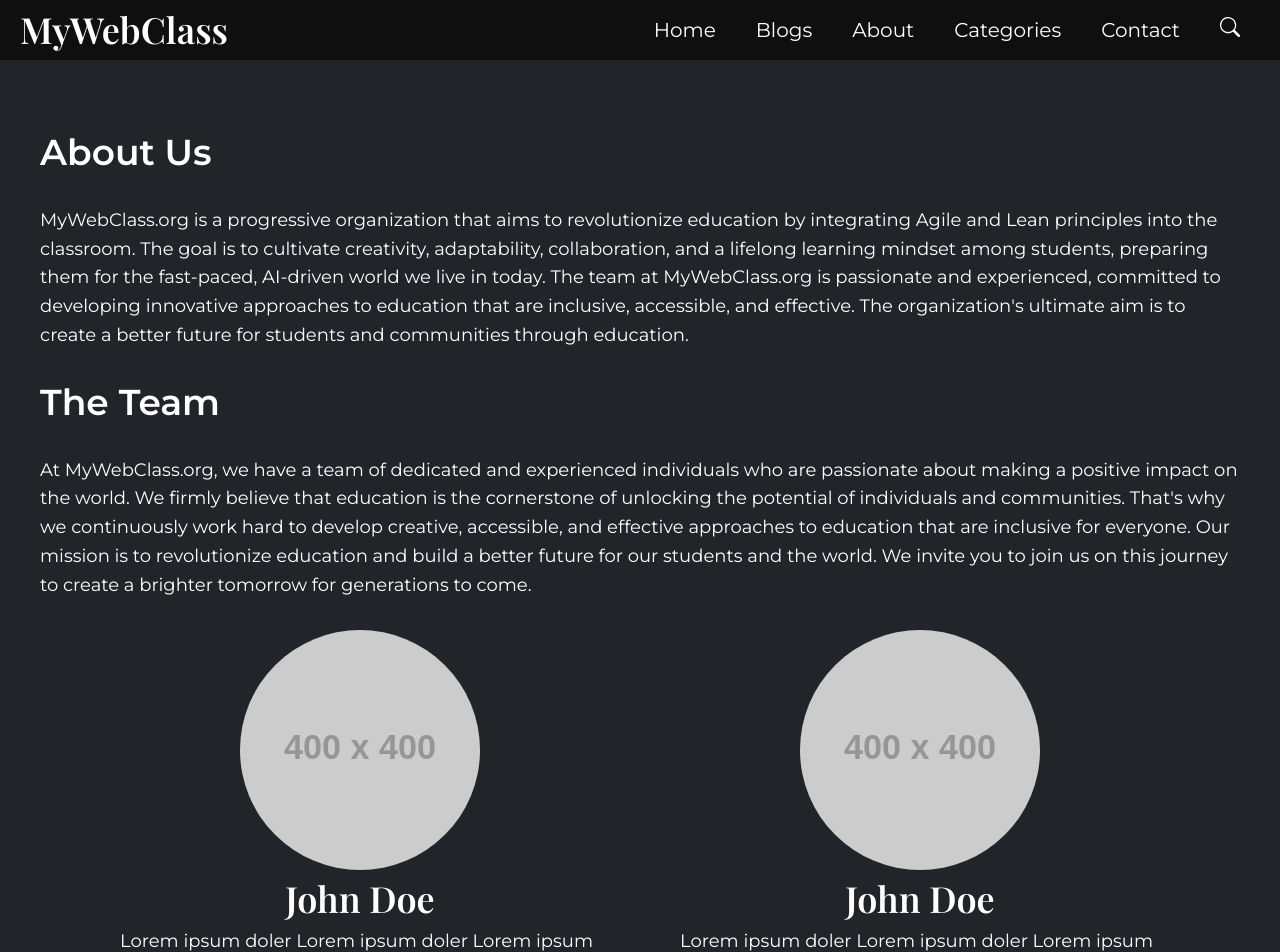
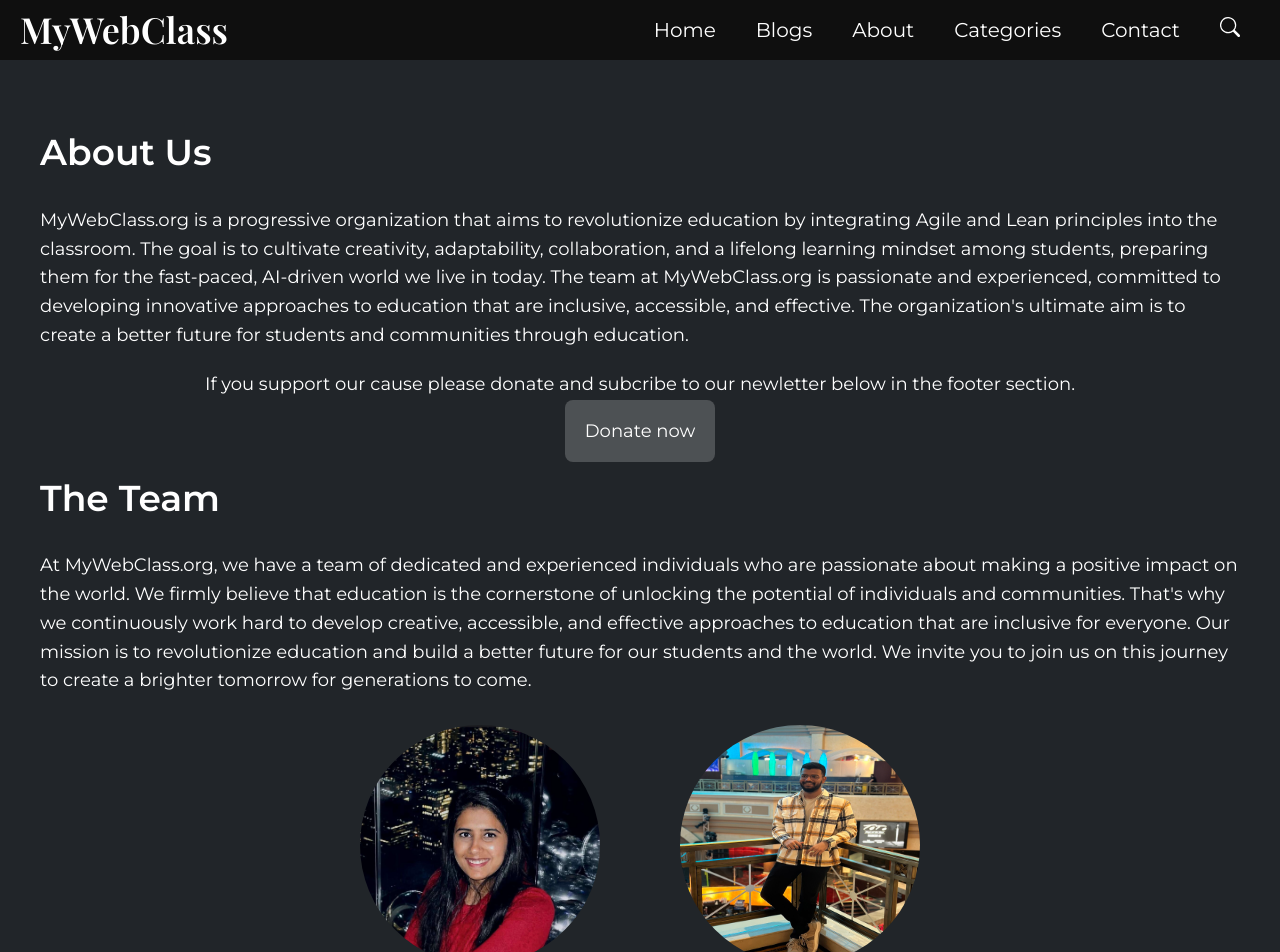
Before and after one commit to NJIT-WIS/project-2-team-straw-hat, a Next.js app: page /about in a window 1280 px wide. Shown: the top 952 px of the page. Built offline with nearby package versions, Linux system fonts and the light colour scheme; a web font is replaced by a local one.

Commit message:
about page fixing

```diff
--- a/next.config.js
+++ b/next.config.js
@@ -18,6 +18,7 @@ const nextConfig = {
       "m.media-amazon.com",
       "upload.wikimedia.org",
       "cdn.kastatic.org",
+      "placehold.co",
     ],
   },
 };
--- a/pages/about/about.module.css
+++ b/pages/about/about.module.css
@@ -39,5 +39,26 @@
 
 .teamImage {
   border-radius: 50% 50%;
+}
 
+.donateNowButton {
+  width: 100%;
+  margin-top: 20px;
+  text-align: center;
 }
+
+.donateNowButton span {
+  margin-top: 20px;
+  background-color: rgba(255, 255, 255, 0.2);
+  color: #fff;
+  padding: 20px;
+  border-radius: 8px;
+  text-align: center;
+  transition: all 0.2s ease-in;
+  cursor: pointer;
+}
+
+.donateNowButton span:hover {
+  background-color: #fff;
+  color: black;
+}
--- a/pages/about/index.js
+++ b/pages/about/index.js
@@ -3,7 +3,8 @@ import Layout from "../../components/layout";
 import styles from "./about.module.css";
 
 export default function About() {
-    return (<Layout>
+  return (
+    <Layout>
       <div class={styles.container}>
         <div class="row">
           <main class="col-md-9 ms-sm-auto col-lg-9 px-md-4">
@@ -11,42 +12,70 @@ export default function About() {
               About Us
             </h1>
             <section class="row">
-                        <p>MyWebClass.org is a progressive organization that aims to revolutionize education by integrating Agile and Lean principles into the classroom. The goal is to cultivate creativity, adaptability, collaboration, and a lifelong learning mindset among students, preparing them for the fast-paced, AI-driven world we live in today. The team at MyWebClass.org is passionate and experienced, committed to developing innovative approaches to education that are inclusive, accessible, and effective. The organization's ultimate aim is to create a better future for students and communities through education.</p>
+              <p>
+                MyWebClass.org is a progressive organization that aims to
+                revolutionize education by integrating Agile and Lean principles
+                into the classroom. The goal is to cultivate creativity,
+                adaptability, collaboration, and a lifelong learning mindset
+                among students, preparing them for the fast-paced, AI-driven
+                world we live in today. The team at MyWebClass.org is passionate
+                and experienced, committed to developing innovative approaches
+                to education that are inclusive, accessible, and effective. The
+                organization's ultimate aim is to create a better future for
+                students and communities through education.
+              </p>
             </section>
+            <div className={styles.donateNowButton}>
+                <p>If you support our cause please donate and subcribe to our newletter below in the footer section.</p>
+              <span>Donate now</span>
+            </div>
             <h1 class="fw-bold border-bottom" id="title">
               The Team
             </h1>
             <section class="row">
-                        <p>At MyWebClass.org, we have a team of dedicated and experienced individuals who are passionate about making a positive impact on the world. We firmly believe that education is the cornerstone of unlocking the potential of individuals and communities. That's why we continuously work hard to develop creative, accessible, and effective approaches to education that are inclusive for everyone. Our mission is to revolutionize education and build a better future for our students and the world. We invite you to join us on this journey to create a brighter tomorrow for generations to come.</p>
+              <p>
+                At MyWebClass.org, we have a team of dedicated and experienced
+                individuals who are passionate about making a positive impact on
+                the world. We firmly believe that education is the cornerstone
+                of unlocking the potential of individuals and communities.
+                That's why we continuously work hard to develop creative,
+                accessible, and effective approaches to education that are
+                inclusive for everyone. Our mission is to revolutionize
+                education and build a better future for our students and the
+                world. We invite you to join us on this journey to create a
+                brighter tomorrow for generations to come.
+              </p>
               <div className={styles.teamImagesContainer}>
                 <div className={styles.teamImageContainer}>
                   <Image
                     priority
-                                    src={"https://placehold.co/400x400/png"}
+                    src={"/pushti.jpg"}
                     height={240}
                     width={240}
                     className={styles.teamImage}
                     alt={"Hero Image"}
                   />
-                                <h4>John Doe</h4>
-                                <p>Lorem ipsum doler Lorem ipsum doler Lorem ipsum doler Lorem ipsum doler Lorem ipsum doler Lorem ipsum doler</p>
+                  <h4>Pushti Shah</h4>
+                  <p>Software Developer</p>
                 </div>
                 <div className={styles.teamImageContainer}>
                   <Image
                     priority
-                                    src={"https://placehold.co/400x400/png"}
+                    src={"/preet.jpeg"}
                     height={240}
                     width={240}
+                    object-fit="contain"
                     className={styles.teamImage}
                     alt={"Hero Image"}
                   />
-                                <h4>John Doe</h4>
-                                <p>Lorem ipsum doler Lorem ipsum doler Lorem ipsum doler Lorem ipsum doler Lorem ipsum doler Lorem ipsum doler</p>
+                  <h4>Preet Patel</h4>
+                  <p>Web Developer</p>
                 </div>
               </div>
             </section>
           </main>
         </div>
       </div>
-    </Layout>)
+    </Layout>
+  );
 }
```
Also changed, not shown: public/preet.jpeg (added), public/pushti.jpg (added). Lines whose indentation alone changed are shown as unchanged.
